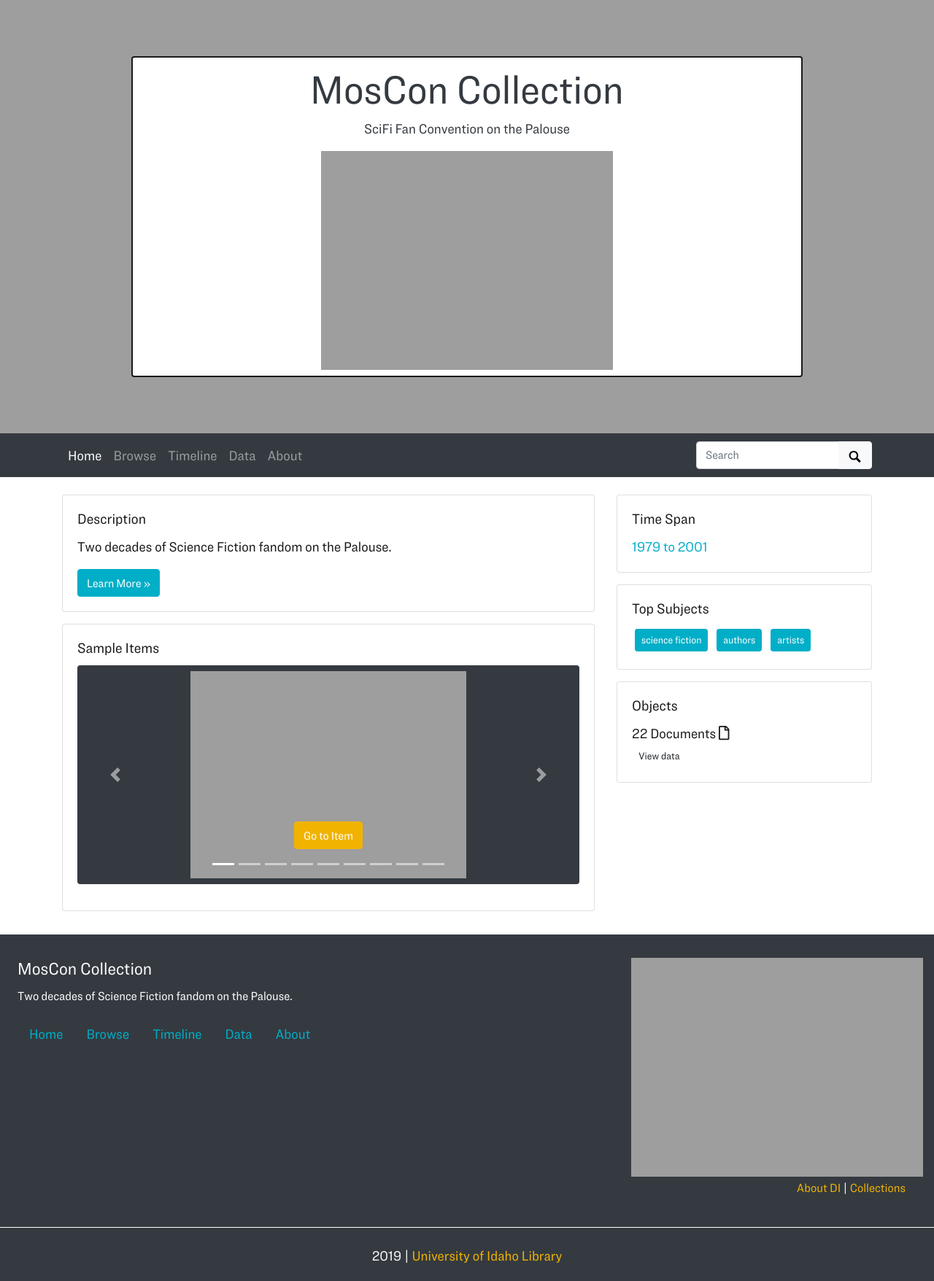
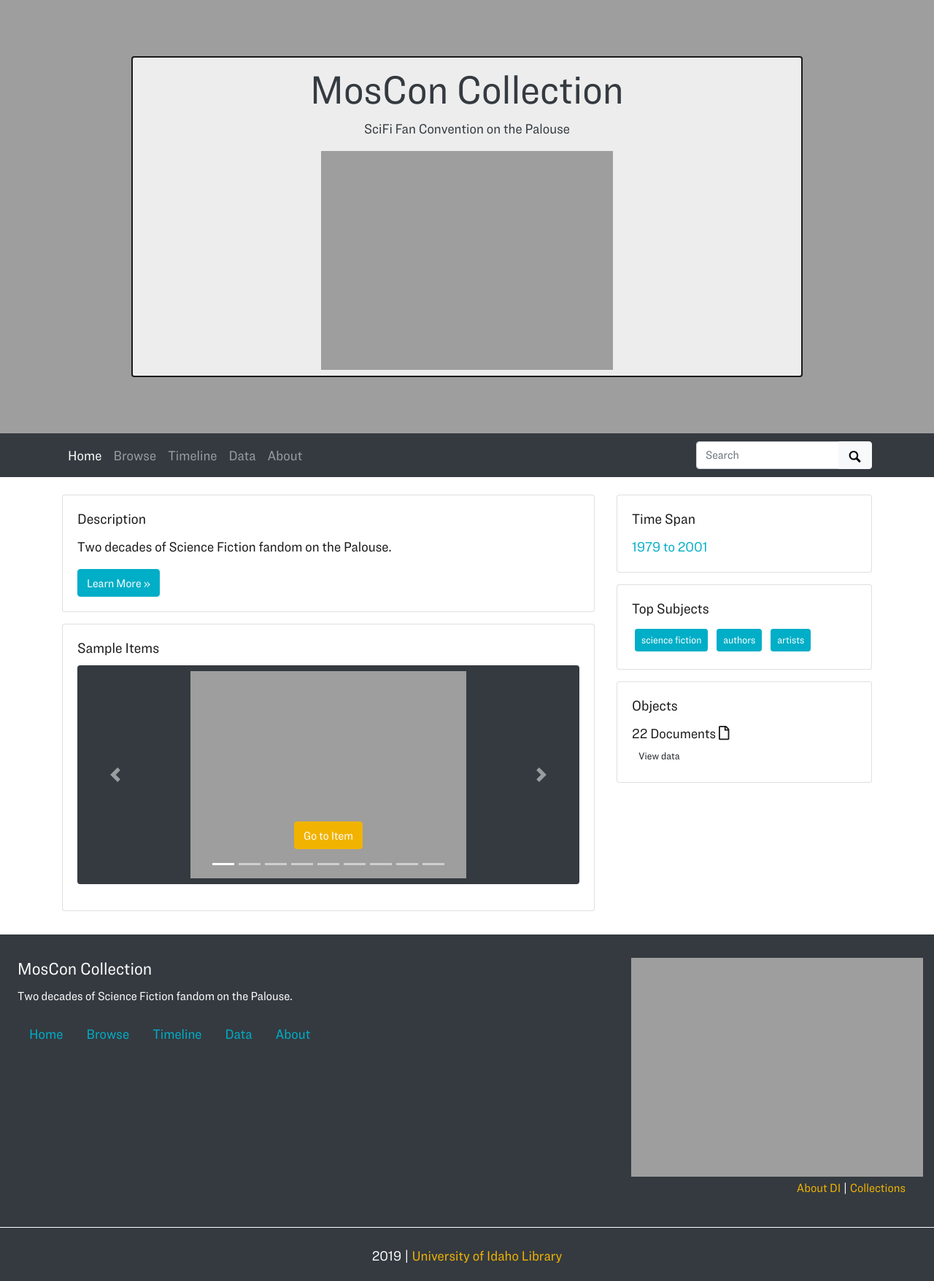
Before and after one commit to uidaholib/moscon_source, a Jekyll site: the page built from index.md, in a window 1280 px wide. Shown: the whole page at 73% size. Built offline with Jekyll 4.4.1, drawn with Linux system fonts in a browser that asks for light colours; nearby versions of some CDN libraries; library files that are not in the unit come from our copies.

Commit message:
update banner image and transparency

```diff
--- a/_data/theme.yml
+++ b/_data/theme.yml
@@ -21,8 +21,8 @@ author: evanwill # You! Add your github username
 
 # Home page
 # home-banner-image-number: 15 # use number of photo from collection
-home-banner-image-link:  https://www.lib.uidaho.edu/digital/objects/moscon/nasa-89125-unsplash_sm.jpg # leave blank unless no cdm number to generate item
-home-banner-image-title: Photo by NASA on Unsplash # for accessibility
+home-banner-image-link:  https://www.lib.uidaho.edu/digital/objects/moscon/moscon_cover2.jpg # leave blank unless no cdm number to generate item
+home-banner-image-title: Cover image from MosCon 1 # for accessibility
 home-title-y-padding: 4em # the margin from the top your title portion will appear
 carousel-height: # in px, but don't include the "px"; default is 300.
 featured-subjects: #separate semi-colon(';') - if left blank, will be automatically generated to create top 5 subjects
--- a/_includes/collection-banner.html
+++ b/_includes/collection-banner.html
@@ -4,7 +4,7 @@
     background-image: url('{% if site.data.theme.home-banner-image-number %}{{ site.data.theme.cdm-url }}/digital/iiif/{{ site.data.theme.cdm-collection-id }}/{{ site.data.theme.home-banner-image-number }}/full/max/0/default.jpg{% else %}{{ site.data.theme.home-banner-image-link }}{% endif %}');
     background-size: cover;
     background-repeat: no-repeat;
-    background-position: top;
+    background-position: center;
 }
 #home-title-box {
     padding-top: {{ site.data.theme.home-title-y-padding }};
@@ -13,13 +13,14 @@
 .title-card {
     border: 2px solid #191919;
     border-radius: .25rem;
+    background-color: #ffffffd1;
 }
 </style>
 <div id="home-banner" class="jumbotron jumbotron-fluid mb-0 p-0" aria-label="{{ site.data.theme.home-banner-image-title }}">
     <div class="container">
         <div class="row justify-content-center">
             <div id="home-title-box" class="col-md-10 ">
-                <div class="text-dark title-card p-2 bg-white">
+                <div class="text-dark title-card p-2 ">
                     <div class="row align-items-center justify-content-center text-center">
                         <div class="col-md-8 text-center">
                             <h1 class="display-4">{{ site.data.theme.title }}</h1>
```
